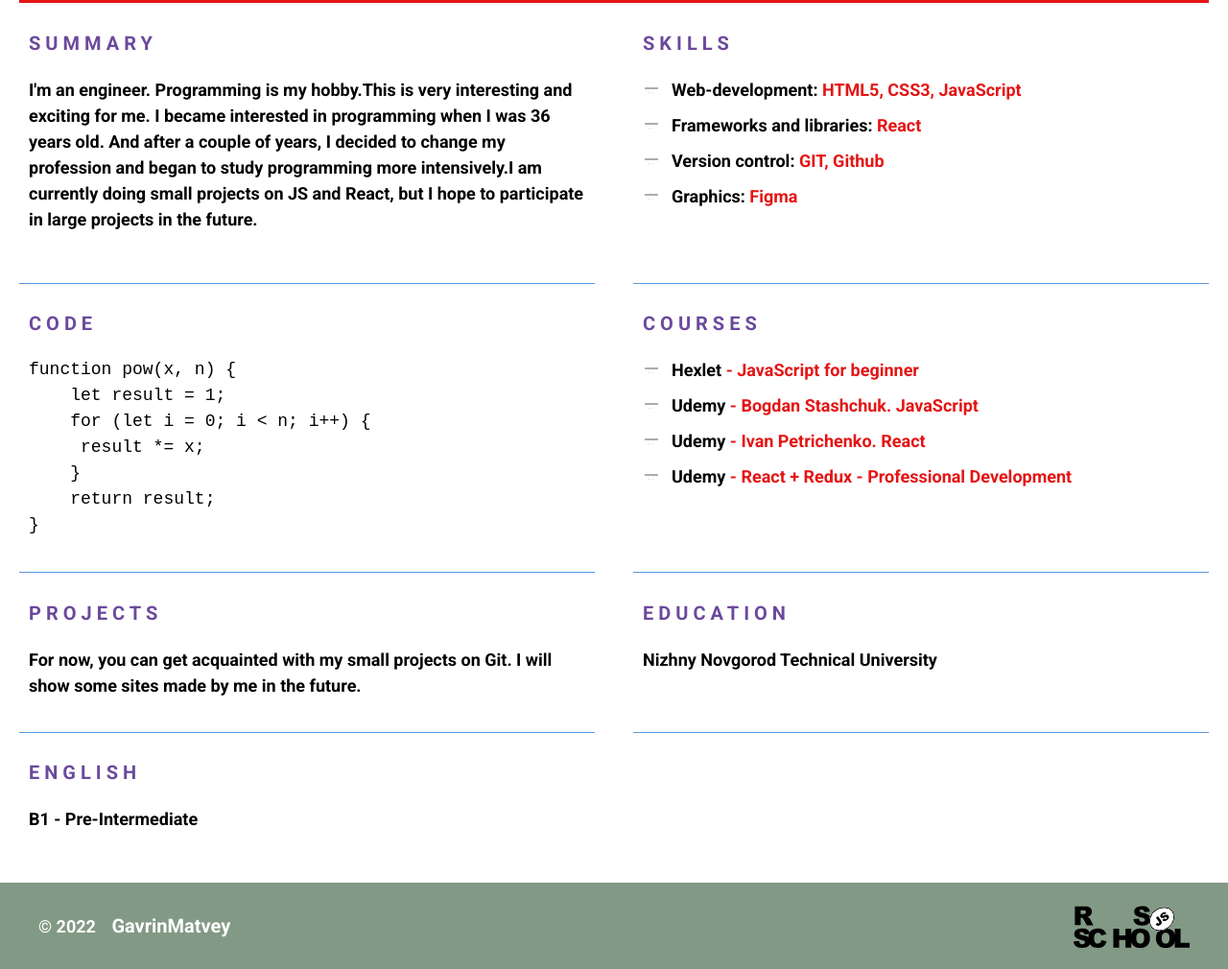
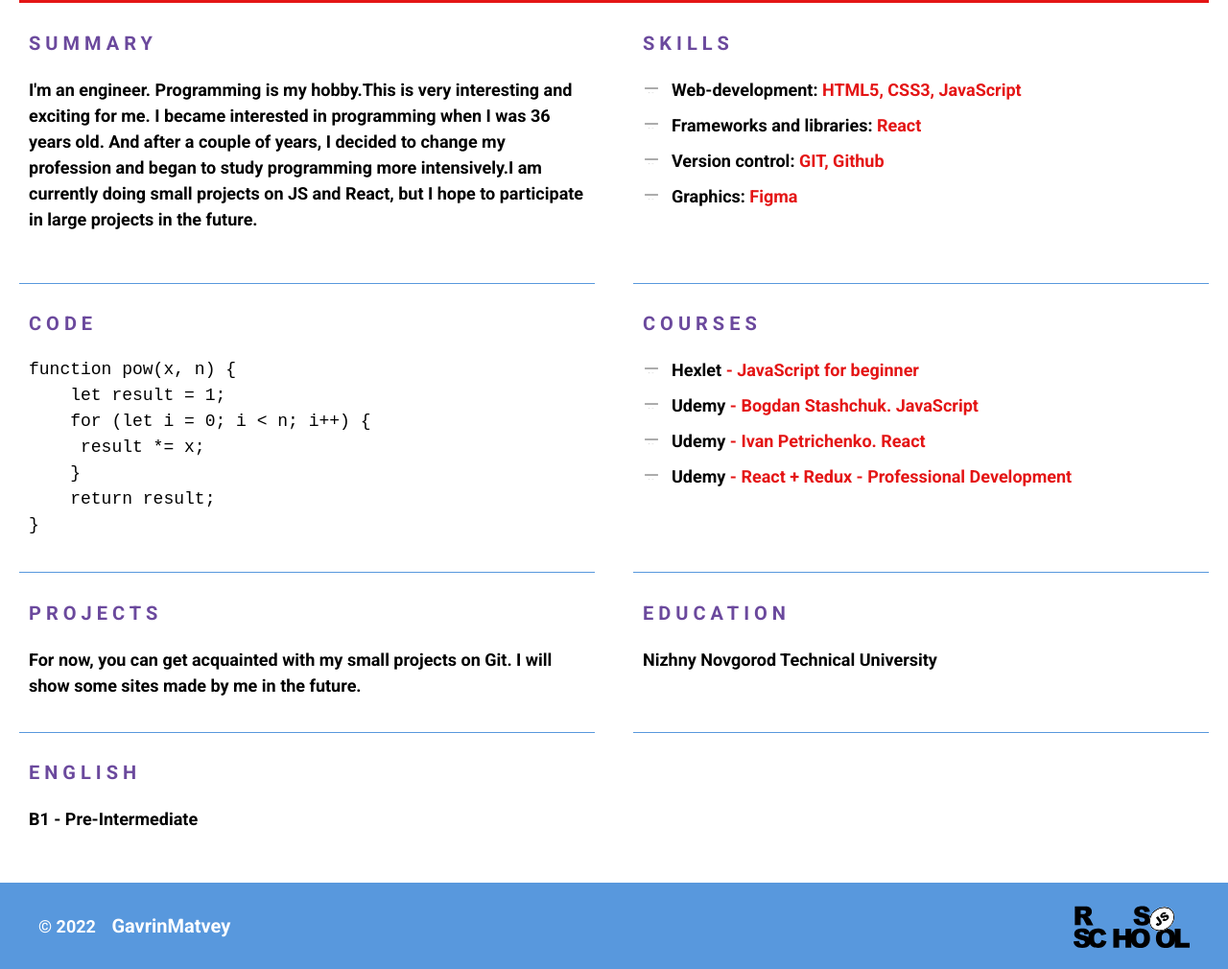
Before and after one commit to Gavmat/rsschool-stage-0, a plain HTML site: page index.html in a window 1280 px wide. Shown: the part 442-1452 px from the top of the page at 96% size. Drawn offline with Linux system fonts and the light colour scheme.

Commit message:
Update style.css

```diff
--- a/style.css
+++ b/style.css
@@ -245,7 +245,7 @@ body {
 
 
 .footer {
-    background-color: #829985;
+    background-color: #5898dd;
     padding: 20px;
 }
 
```
